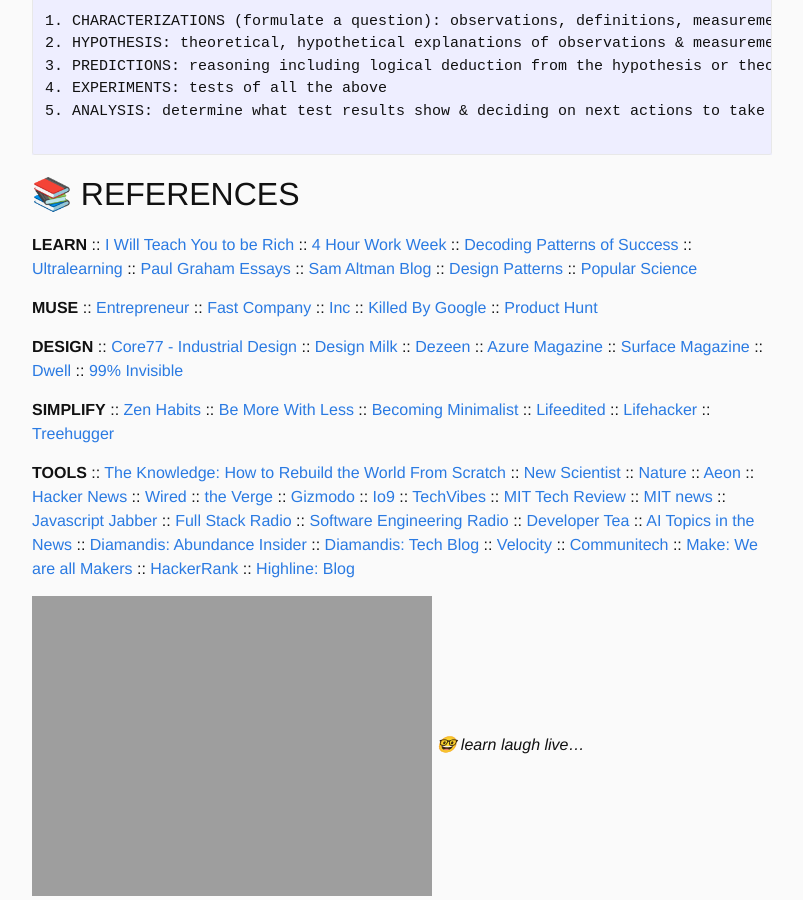
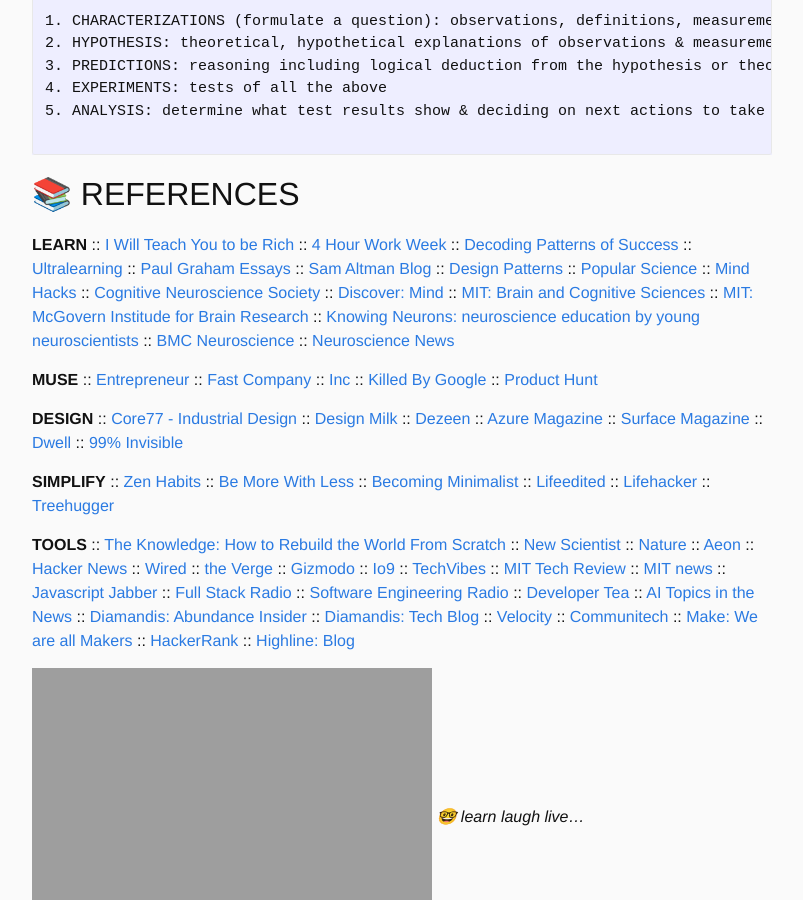
Before and after one commit to reinhardt021/reinhardt021.github.io, a Jekyll site: the page built from x.md, in a window 1280 px wide and 900 px high, scrolled down 5389 px. Shown: the whole window, without its empty margins (238-1041 px from the left). Built offline with Jekyll 4.4.1, drawn with Linux system fonts in a browser that asks for light colours.

Commit message:
new websites added for cognitive science

```diff
--- a/x.md
+++ b/x.md
@@ -234,6 +234,15 @@
 :: <a href="http://blog.samaltman.com/"> Sam Altman Blog </a>
 :: <a href="https://sourcemaking.com/design_patterns">Design Patterns</a>
 :: <a href="https://www.popsci.com/science/">Popular Science</a>
+:: <a href="https://mindhacks.com/">Mind Hacks</a>
+:: <a href="https://www.cogneurosociety.org/">Cognitive Neuroscience Society</a>
+:: <a href="https://www.discovermagazine.com/mind">Discover: Mind</a>
+:: <a href="https://news.mit.edu/department/brain-and-cognitive-sciences">MIT: Brain and Cognitive Sciences</a>
+:: <a href="https://mcgovern.mit.edu/news/">MIT: McGovern Institude for Brain Research</a>
+:: <a href="https://knowingneurons.com/">Knowing Neurons: neuroscience education by young neuroscientists</a>
+:: <a href="https://bmcneurosci.biomedcentral.com/articles">BMC Neuroscience</a>
+:: <a href="https://neurosciencenews.com/">Neuroscience News</a>
+
 
 **MUSE**
 :: <a href= "http://www.entrepreneur.com/">Entrepreneur</a>
```
